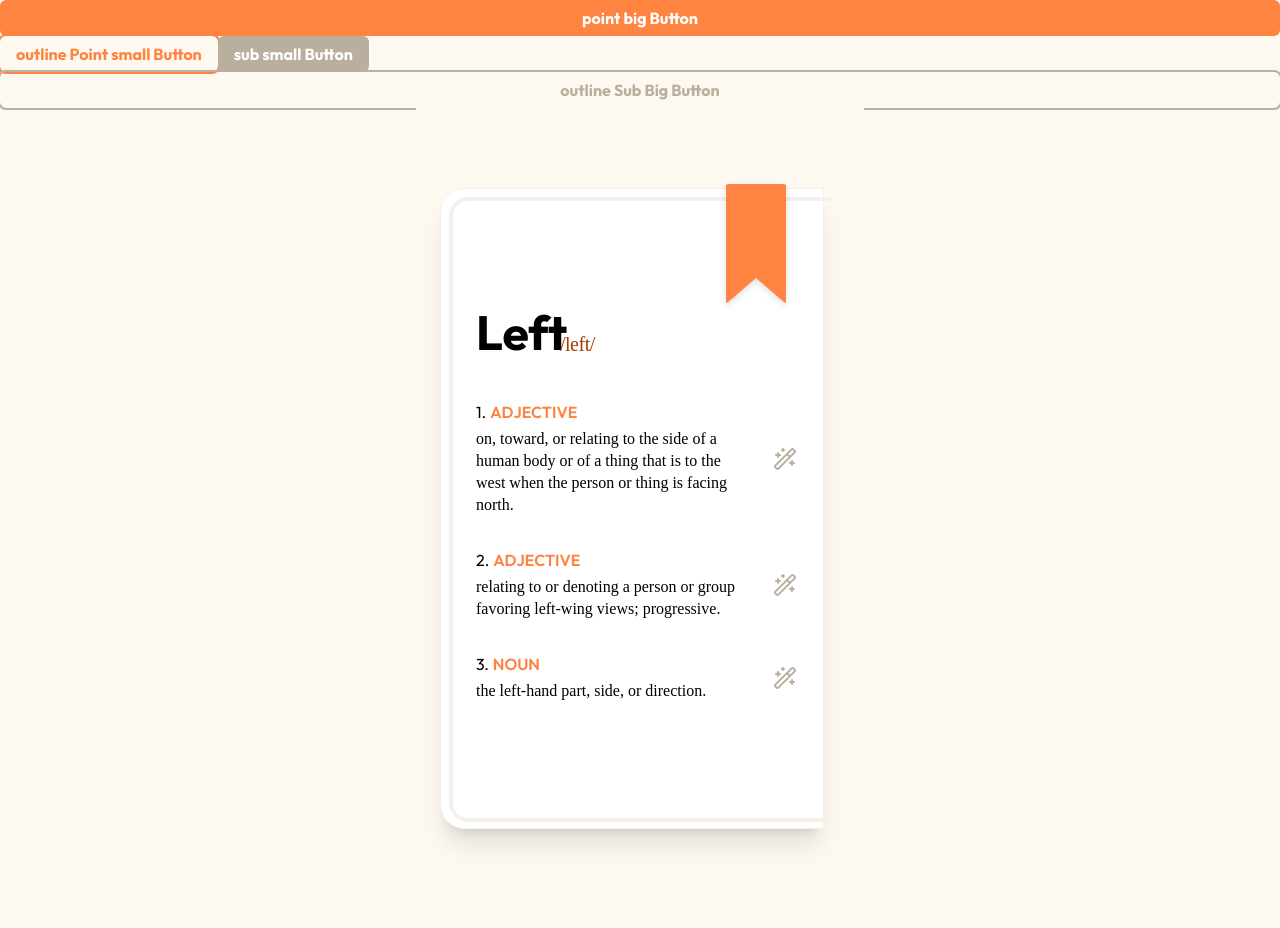
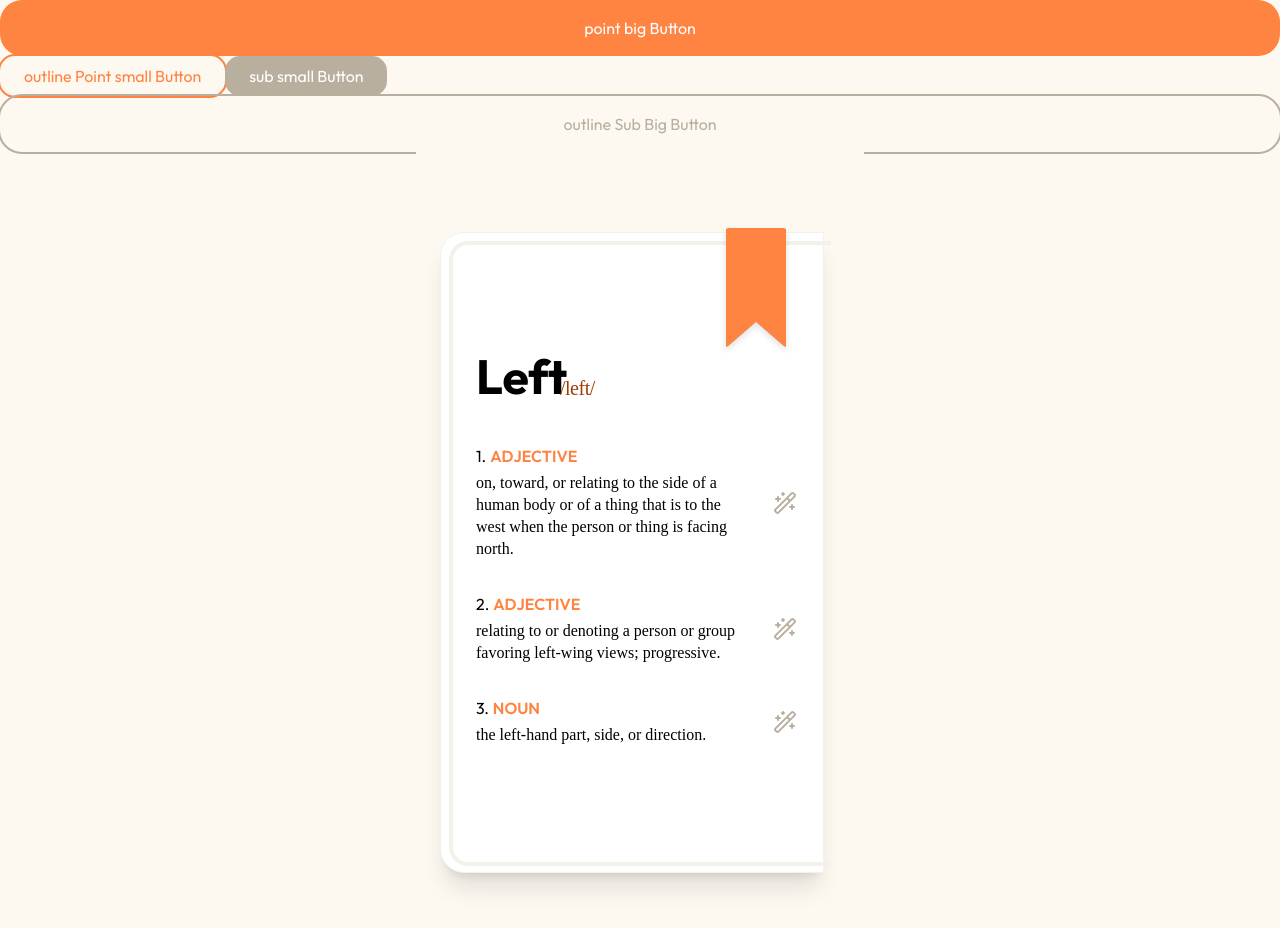
Before and after one commit to inkkadiis/wordtale, a React (Vite) app: page / in a window 1280 px wide. Shown: the top 928 px of the page. Built offline with nearby package versions, Linux system fonts and the light colour scheme.

Commit message:
update: modify button style

```diff
--- a/src/App.jsx
+++ b/src/App.jsx
@@ -8,14 +8,16 @@ function App() {
   return (
     <>
       <div>
-        <Button color="point" size="big">
+        <Button color="point" size="full">
           point big Button
         </Button>
-        <Button color="outlinePoint" size="small">
+        <Button color="outlinePoint" size="fit">
           outline Point small Button
         </Button>
-        <Button color="sub">sub small Button</Button>
-        <Button color="oulineSub" size="big">
+        <Button color="sub" size="fit">
+          sub small Button
+        </Button>
+        <Button color="oulineSub" size="full">
           outline Sub Big Button
         </Button>
       </div>
--- a/src/components/Button.jsx
+++ b/src/components/Button.jsx
@@ -6,8 +6,8 @@ const colors = {
 };
 
 const type = {
-  big: "w-full flex justify-center",
-  small: "inline-flex justify-center",
+  full: "w-full flex justify-center rounded-[22px] px-8 py-4",
+  fit: "inline-flex justify-center rounded-[15px] px-6 py-2",
 };
 
 // 내용물, 색, 함수 순으로 넣는다(안넣어도 됨)
@@ -15,7 +15,7 @@ export default function Button({ children, color, size, onClick }) {
   return (
     <button
       type="button"
-      className={`${type[size]} rounded-md px-4 py-1.5 font-bold ${colors[color]}`}
+      className={`${type[size]} ${colors[color]}`}
       onClick={onClick}
     >
       {children}
```
